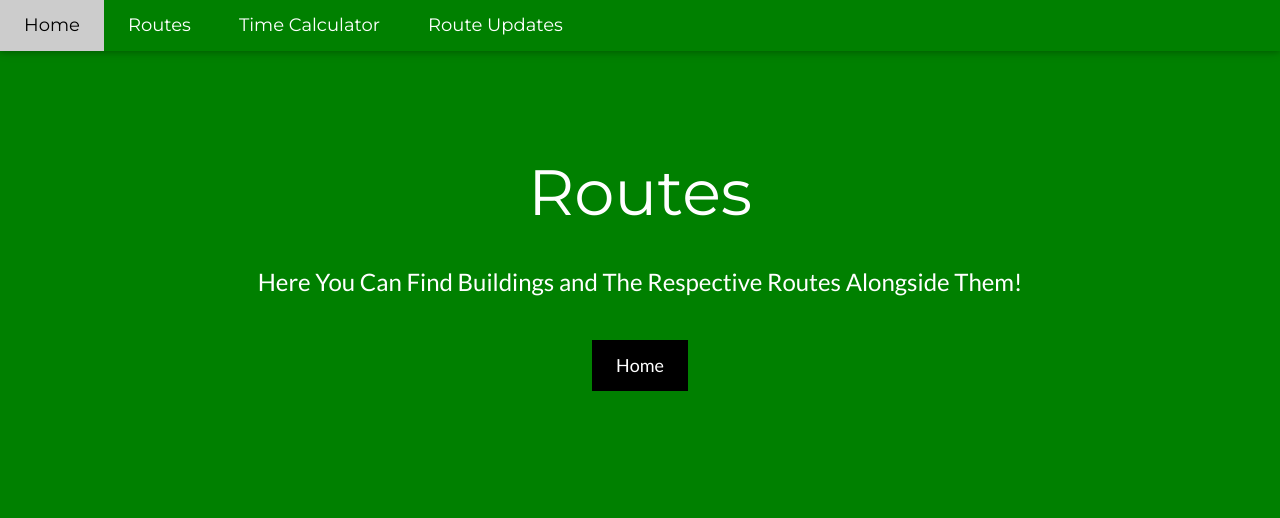
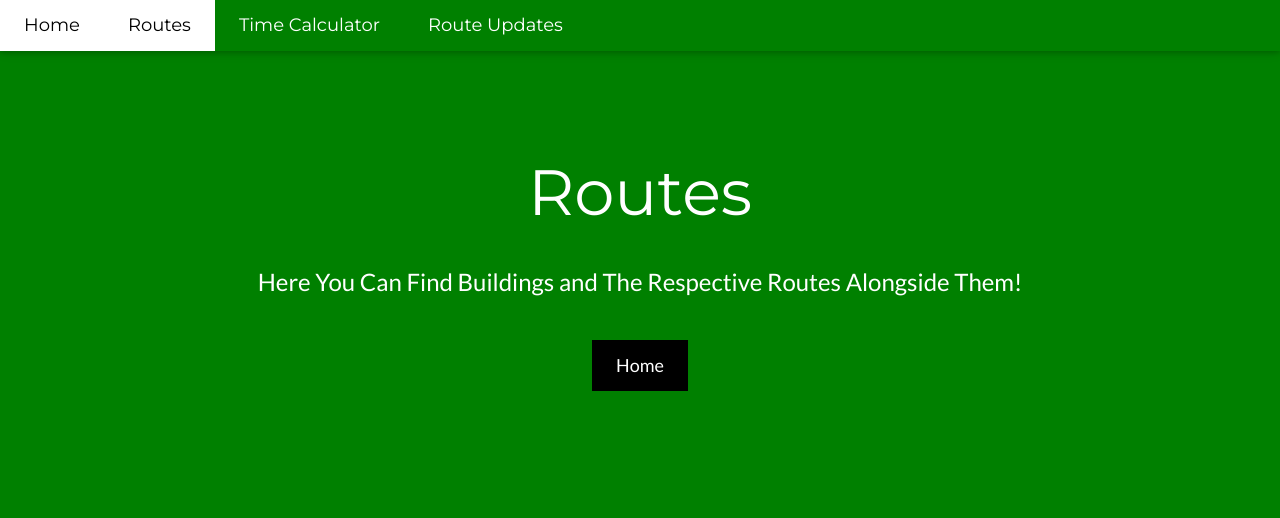
Before and after one commit to tilakjp/4155Project, a Flask app: page /Routes/ in a window 1280 px wide. Shown: the top 518 px of the page. Run offline with Flask 2, Linux system fonts and the light colour scheme.

Commit message:
Navbar fixes

```diff
--- a/templates/Routes.html
+++ b/templates/Routes.html
@@ -19,11 +19,14 @@ body,h1,h2,h3,h4,h5,h6 {font-family: "Lato", sans-serif}
 <!-- Navbar -->
 <div class="w3-top">
   <div class="w3-bar w3-red w3-card w3-left-align w3-large">
-    <a class="w3-bar-item w3-button w3-hide-medium w3-hide-large w3-right w3-padding-large w3-hover-white w3-large w3-red" href="javascript:void(0);" onclick="myFunction()" title="Toggle Navigation Menu"><i class="fa fa-bars"></i></a>
-    <a href="{{ url_for('home') }}" class="w3-bar-item w3-button w3-padding-large w3-white">Home</a>
-    <a href="{{ url_for('routes') }}" class="w3-bar-item w3-button w3-hide-small w3-padding-large w3-hover-white">Routes</a>
-    <a href="{{ url_for('time_calculator') }}" class="w3-bar-item w3-button w3-hide-small w3-padding-large w3-hover-white">Time Calculator</a>
-    <a href="{{ url_for('route_updates') }}" class="w3-bar-item w3-button w3-hide-small w3-padding-large w3-hover-white">Route Updates</a>
+    <a class="w3-bar-item w3-button w3-hide-medium w3-hide-large w3-right w3-padding-large w3-hover-white w3-large w3-red"
+      href="javascript:void(0);" onclick="myFunction()" title="Toggle Navigation Menu"><i class="fa fa-bars"></i></a>
+    <a href="{{ url_for('home') }}" class="w3-bar-item w3-button w3-padding-large w3-hover-white">Home</a>
+    <a href="{{ url_for('routes') }}" class="w3-bar-item w3-button w3-hide-small w3-padding-large w3-white">Routes</a>
+    <a href="{{ url_for('time_calculator') }}"" class="w3-bar-item w3-button w3-hide-small w3-padding-large w3-hover-white">Time
+      Calculator</a>
+    <a href="{{ url_for('route_updates') }}" class="w3-bar-item w3-button w3-hide-small w3-padding-large w3-hover-white">Route
+      Updates</a>
 
   </div>
 
```
Also changed, not shown: templates/Route Updates.html (+7 -4 lines), templates/Time Calculator.html (+7 -4 lines), templates/main.html (+7 -4 lines), static/UNCMap.jpg (deleted).
